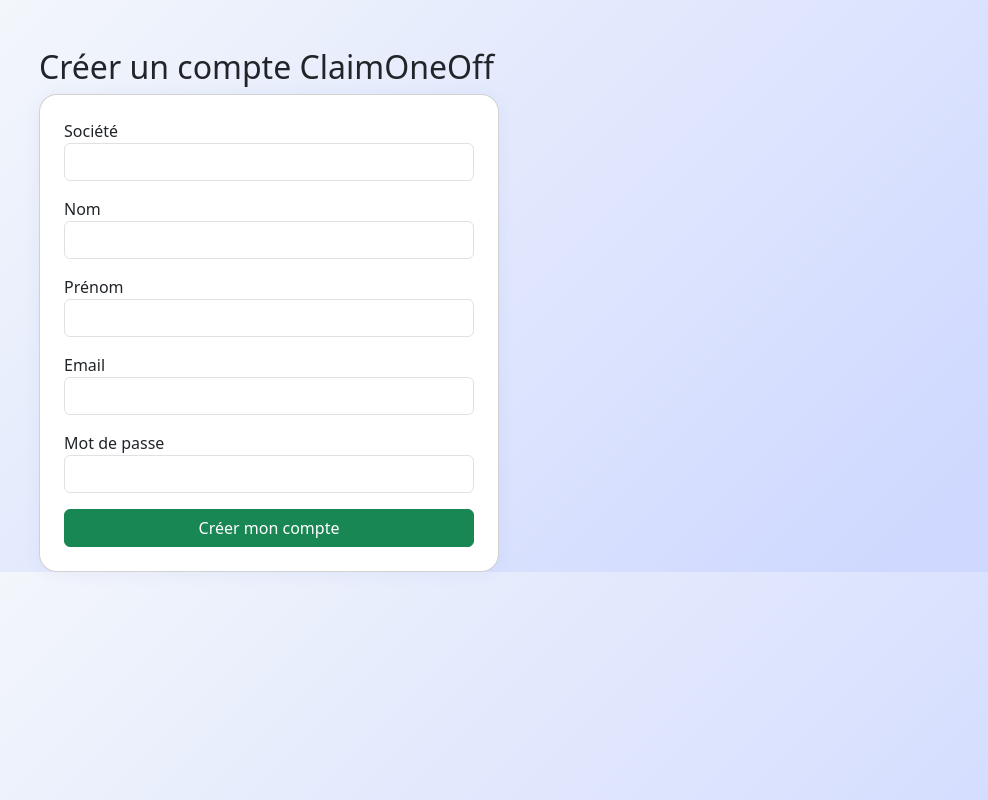
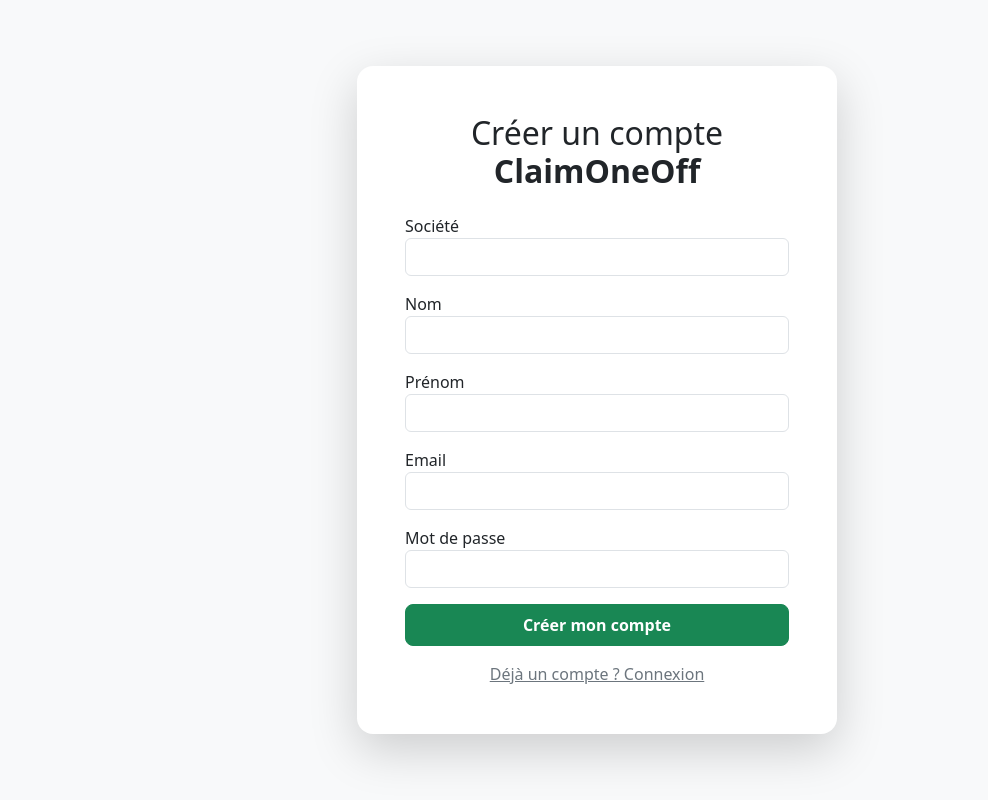
Before and after one commit to OneOffsas/claimoneoff-front02, a Next.js app: page /register in a window 1280 px wide. Shown: the whole page, without its empty margins (43-1031 px from the left). Built offline with nearby package versions, Linux system fonts and the light colour scheme.

Commit message:
Update register.js

```diff
--- a/pages/register.js
+++ b/pages/register.js
@@ -1,5 +1,6 @@
 import { useState } from "react";
 import { useNotification } from "../components/NotificationProvider";
+import Head from "next/head";
 
 export default function Register() {
   const { showNotification } = useNotification();
@@ -24,8 +25,8 @@ export default function Register() {
       });
       const data = await res.json();
       if (data.status === "success") {
-        showNotification("Inscription réussie !", "success");
-        setTimeout(() => { window.location.href = "/login"; }, 1200);
+        showNotification("🎉 Inscription réussie ! Connecte-toi.", "success");
+        setTimeout(() => { window.location.href = "/login"; }, 1100);
       } else {
         showNotification(data.message || "Erreur d'inscription", "error");
       }
@@ -36,9 +37,17 @@ export default function Register() {
   }
 
   return (
-    <div className="container mt-5">
-      <h2>Créer un compte ClaimOneOff</h2>
-      <form className="card p-4 shadow" style={{ maxWidth: 460 }} onSubmit={handleRegister}>
+    <>
+      <Head>
+        <title>Inscription | ClaimOneOff</title>
+      </Head>
+      <div className="d-flex justify-content-center align-items-center min-vh-100 bg-light">
+        <form
+          className="bg-white rounded-4 shadow-lg p-5"
+          style={{ minWidth: 420, maxWidth: 480, width: "100%" }}
+          onSubmit={handleRegister}
+        >
+          <h2 className="text-center mb-4">Créer un compte <b>ClaimOneOff</b></h2>
           <div className="mb-3">
             <label>Société</label>
             <input value={societe} onChange={e=>setSociete(e.target.value)} className="form-control" required />
@@ -59,10 +68,14 @@ export default function Register() {
             <label>Mot de passe</label>
             <input value={password} onChange={e=>setPassword(e.target.value)} type="password" className="form-control" required />
           </div>
-        <button className="btn btn-success w-100" type="submit" disabled={loading}>
+          <button className="btn btn-success w-100 rounded-3 py-2 fw-bold" type="submit" disabled={loading}>
             {loading ? "Inscription..." : "Créer mon compte"}
           </button>
+          <div className="text-center mt-3">
+            <a href="/login" className="text-secondary">Déjà un compte ? Connexion</a>
+          </div>
         </form>
       </div>
+    </>
   );
 }
```
Lines whose indentation alone changed are shown as unchanged.
